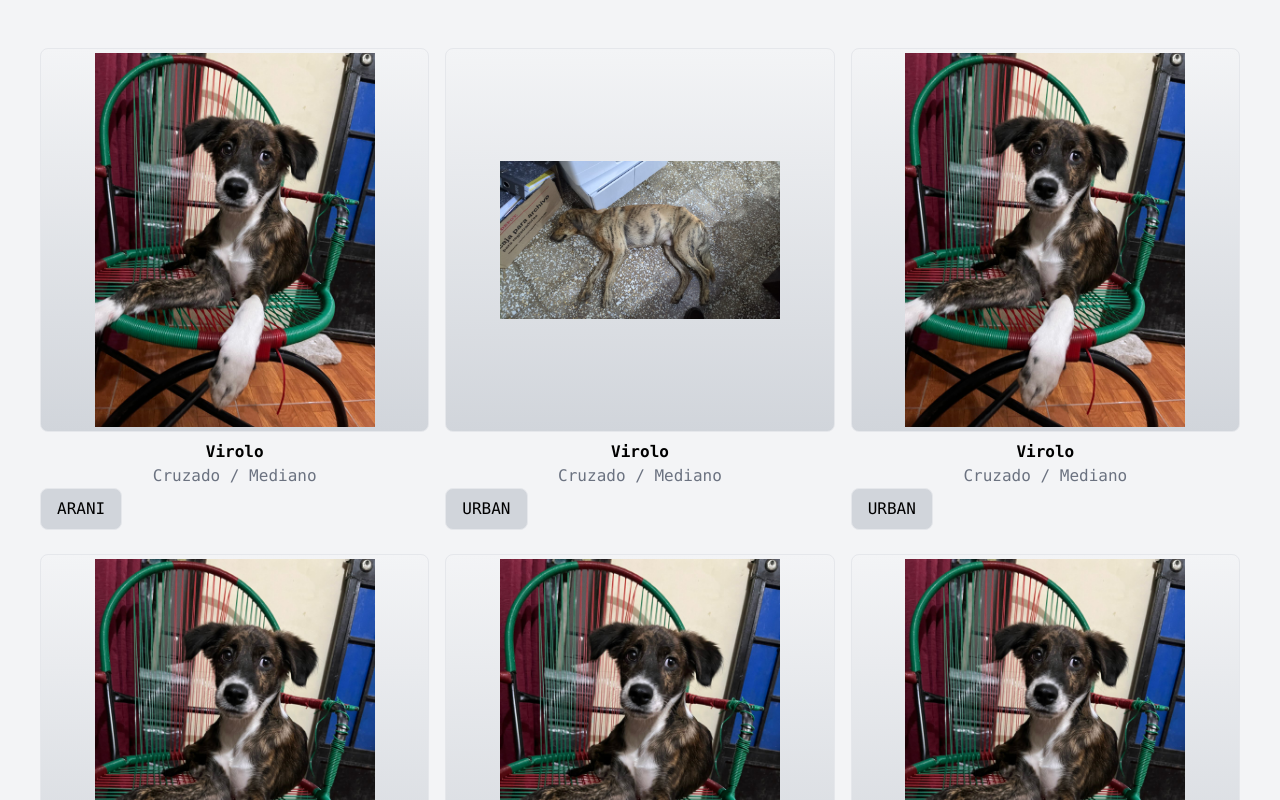
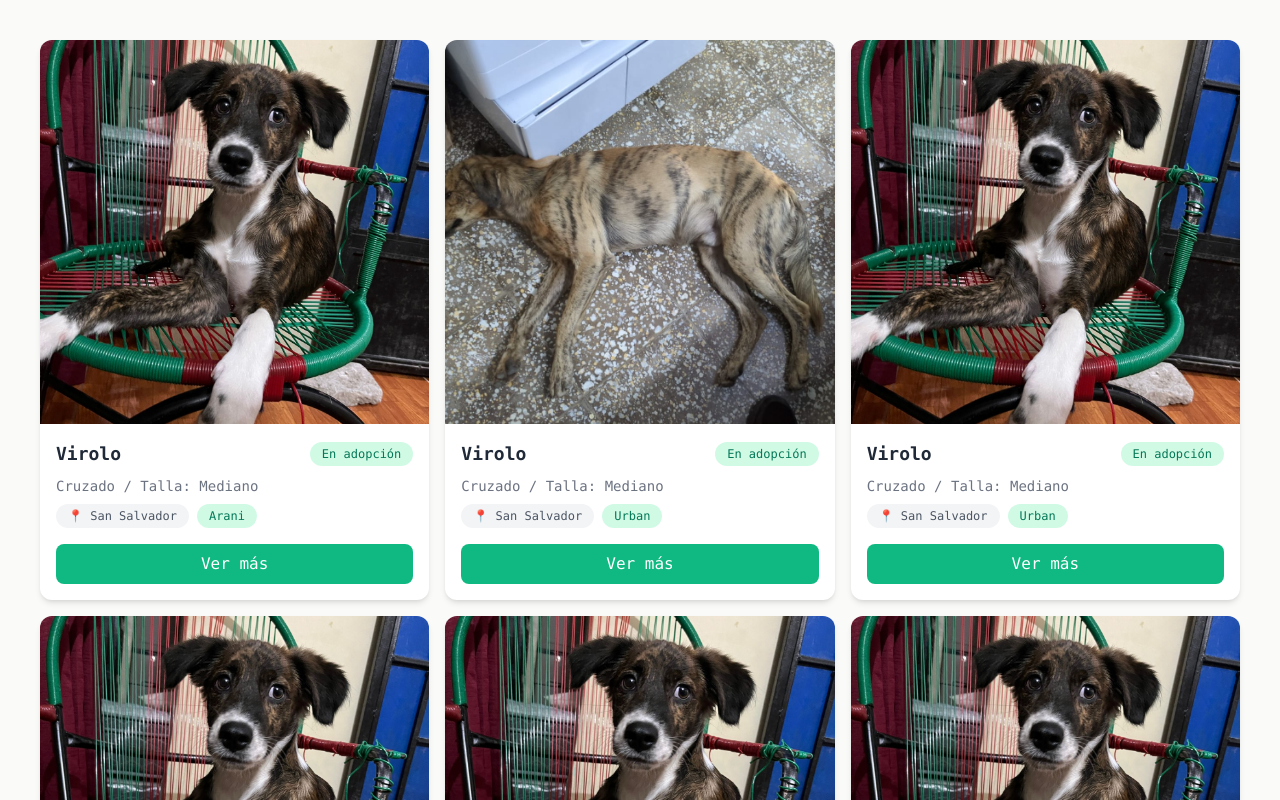
Before and after one commit to RodJacome/Luckys, a Next.js app: page / in a window 1280 px wide. Shown: the top 800 px of the page. Built offline with nearby package versions, Linux system fonts and the light colour scheme.

Commit message:
feat: add format and fixing componentes cards

```diff
--- a/app/components/animalCard/adoptionCard.tsx
+++ /dev/null
@@ -1,41 +0,0 @@
-import Image from "next/image";
-
-type AdoptionType = {
-  id: string;
-  picture: string;
-  name: string;
-  raza: string;
-  tamaño: string;
-  asociacion?: string;
-  //   information: () => void;
-  //   adoption: () => void;
-};
-
-export const AdoptionCard = ({
-  id,
-  picture,
-  name,
-  raza,
-  asociacion,
-  tamaño,
-}: AdoptionType) => {
-  return (
-    <div id={id} className="h-full w-full pt-2">
-      <button className="w-full border-[1px] rounded-lg h-96 bg-gradient-to-t from-gray-300 to-gray-100 flex items-center justify-center transition delay-150 duration-300 ease-in-out hover:-translate-y-2">
-        <Image src={picture} alt="dog" width={280} height={100} />
-      </button>
-      <div className="flex flex-col items-center justify-center pt-2">
-        <h2 className="font-bold">{name}</h2>
-        <h2 className="text-gray-500">
-          {raza} / {tamaño}
-        </h2>
-      </div>
-      <div className="flex justify-between">
-        {/* <Image src={""} alt="" width={1} height={2} /> */}
-        <button className="py-2 px-4 uppercase hover:bg-yellow-300 bg-gray-300 border-[1px] rounded-lg">
-          {asociacion}
-        </button>
-      </div>
-    </div>
-  );
-};
--- a/app/page.tsx
+++ b/app/page.tsx
@@ -1,29 +1,16 @@
-import { AdoptionCard } from "./components/animalCard/adoptionCard";
-import { AdoptionData } from "./components/data/adoptionData";
-import { HomeImage } from "./components/homeImage/homeImage";
-import { NavBar } from "./components/navBar/navBar";
+import { AdoptionCard } from "../src/components/animalCard/adoptionCard";
+import { AdoptionData } from "../src/components/data/adoptionData";
+import { HomeImage } from "../src/components/homeImage/homeImage";
+import { NavBar } from "../src/components/navBar/navBar";
 
 export default function Home() {
-  AdoptionData;
   return (
-    <div className="h-full font-mono bg-gray-100">
-      <div className="h-full p-10">
+    <div className="h-full font-mono bg-stone-50">
+      <div className="p-10">
         <div className="grid grid-cols-1 sm:grid-cols-1 md:grid-cols-2 xl:grid-cols-3 2xl:grid-cols-4 gap-4 h-full">
-          {AdoptionData.map(
-            ({ id, picture, name, raza, asociacion, tamaño }) => {
-              return (
-                <AdoptionCard
-                  key={id}
-                  id={id}
-                  picture={picture}
-                  name={name}
-                  raza={raza}
-                  asociacion={asociacion}
-                  tamaño={tamaño}
-                />
-              );
-            },
-          )}
+          {AdoptionData.map((animal) => {
+            return <AdoptionCard key={animal.id} {...animal} />;
+          })}
         </div>
       </div>
     </div>
--- /dev/null
+++ b/src/components/animalCard/adoptionCard.tsx
@@ -0,0 +1,78 @@
+import Image from "next/image";
+import Link from "next/link";
+import { AdoptionType } from "../types/commonTypes";
+
+export const AdoptionCard = ({
+  id,
+  picture,
+  name,
+  raza,
+  asociacion,
+  tamaño,
+  status,
+  location,
+}: AdoptionType) => {
+  return (
+    <div
+      id={id}
+      className={`bg-white rounded-xl shadow-md overflow-hidden hover:shadow-xl transition duration-300 hover:-translate-y-1`}
+    >
+      <div
+        className={`relative w-full h-96 overflow-hidden ${
+          status === "adoptado" ? "grayscale opacity-70" : ""
+        }`}
+      >
+        <Image
+          src={picture}
+          alt={`Foto de ${name}`}
+          fill
+          className="object-cover"
+        />
+      </div>
+      <div className="p-4 flex flex-col gap-2">
+        <div className="flex items-center justify-between">
+          <h2 className="text-lg font-semibold text-gray-800">{name}</h2>
+          <span
+            className={`text-xs px-3 py-1 rounded-full font-medium ${
+              status === "adopcion"
+                ? "bg-emerald-100 text-emerald-700"
+                : status === "espera"
+                  ? "bg-amber-100 text-amber-700"
+                  : "bg-gray-200 text-gray-600"
+            }`}
+          >
+            {status === "adopcion" && "En adopción"}
+            {status === "espera" && "En espera"}
+            {status === "adoptado" && "Adoptado"}
+          </span>
+        </div>
+        <span className="text-sm text-gray-500">
+          {raza} / Talla: {tamaño}
+        </span>
+        <div className="flex items-center gap-2 flex-wrap">
+          <span className="text-xs bg-gray-100 text-gray-600 px-3 py-1 rounded-full">
+            📍 {location}
+          </span>
+          {asociacion ? (
+            <Link
+              href={`/asociaciones/${asociacion}`}
+              className="text-xs bg-emerald-100 text-emerald-700 hover:bg-orange-400 px-3 py-1 rounded-full"
+            >
+              {asociacion}
+            </Link>
+          ) : (
+            <div className="text-xs bg-emerald-100 text-emerald-700 px-3 py-1 rounded-full">
+              Reportado por usuario
+            </div>
+          )}
+        </div>
+        <button
+          disabled
+          className={`mt-2 w-full bg-emerald-500 hover:bg-emerald-600 text-white font-medium py-2 rounded-lg transition ${status === "adoptado" ? "cursor-not-allowed bg-gray-200 hover:bg-gray-200" : "cursor-pointer"}`}
+        >
+          Ver más
+        </button>
+      </div>
+    </div>
+  );
+};
--- a/app/components/data/adoptionData.ts
+++ b/src/components/data/adoptionData.ts
@@ -1,4 +1,6 @@
-export const AdoptionData = [
+import { AdoptionType } from "../types/commonTypes";
+
+export const AdoptionData: AdoptionType[] = [
   {
     id: "1",
     picture: "/common/animals/dogs/peluchin.jpeg",
@@ -6,6 +8,8 @@ export const AdoptionData = [
     raza: "Cruzado",
     tamaño: "Mediano",
     asociacion: "Arani",
+    status: "adopcion",
+    location: "San Salvador",
   },
   {
     id: "2",
@@ -14,6 +18,8 @@ export const AdoptionData = [
     raza: "Cruzado",
     tamaño: "Mediano",
     asociacion: "Urban",
+    status: "adopcion",
+    location: "San Salvador",
   },
   {
     id: "3",
@@ -22,6 +28,8 @@ export const AdoptionData = [
     raza: "Cruzado",
     tamaño: "Mediano",
     asociacion: "Urban",
+    status: "adopcion",
+    location: "San Salvador",
   },
   {
     id: "4",
@@ -30,6 +38,8 @@ export const AdoptionData = [
     raza: "Cruzado",
     tamaño: "Mediano",
     asociacion: "Urban",
+    status: "adopcion",
+    location: "San Salvador",
   },
   {
     id: "5",
@@ -38,6 +48,8 @@ export const AdoptionData = [
     raza: "Cruzado",
     tamaño: "Mediano",
     asociacion: "Urban",
+    status: "espera",
+    location: "San Salvador",
   },
   {
     id: "6",
@@ -46,6 +58,8 @@ export const AdoptionData = [
     raza: "Cruzado",
     tamaño: "Mediano",
     asociacion: "Urban",
+    status: "espera",
+    location: "San Salvador",
   },
   {
     id: "7",
@@ -54,6 +68,8 @@ export const AdoptionData = [
     raza: "Cruzado",
     tamaño: "Mediano",
     asociacion: "Urban",
+    status: "espera",
+    location: "San Salvador",
   },
   {
     id: "8",
@@ -61,6 +77,7 @@ export const AdoptionData = [
     name: "Virolo",
     raza: "Cruzado",
     tamaño: "Mediano",
-    asociacion: "Urban",
+    status: "adoptado",
+    location: "San Salvador",
   },
 ];
--- /dev/null
+++ b/src/components/types/commonTypes.ts
@@ -0,0 +1,12 @@
+export type AdoptionStatus = "adopcion" | "espera" | "adoptado";
+
+export type AdoptionType = {
+  id: string;
+  picture: string;
+  name: string;
+  raza: string;
+  tamaño: string;
+  asociacion?: string;
+  status: AdoptionStatus;
+  location: string;
+};
--- a/tailwind.config.ts
+++ b/tailwind.config.ts
@@ -5,6 +5,7 @@ const config: Config = {
     "./pages/**/*.{js,ts,jsx,tsx,mdx}",
     "./components/**/*.{js,ts,jsx,tsx,mdx}",
     "./app/**/*.{js,ts,jsx,tsx,mdx}",
+    "./src/**/*.{js,ts,jsx,tsx}",
   ],
   theme: {
     extend: {
```
Also changed, not shown: src/components/animalCard/animalCard.tsx (renamed from app/components/animalCard/animalCard.tsx), src/components/data/animalData.ts (renamed from app/components/data/animalData.ts), src/components/homeImage/homeImage.tsx (renamed from app/components/homeImage/homeImage.tsx), src/components/navBar/navBar.tsx (renamed from app/components/navBar/navBar.tsx).
